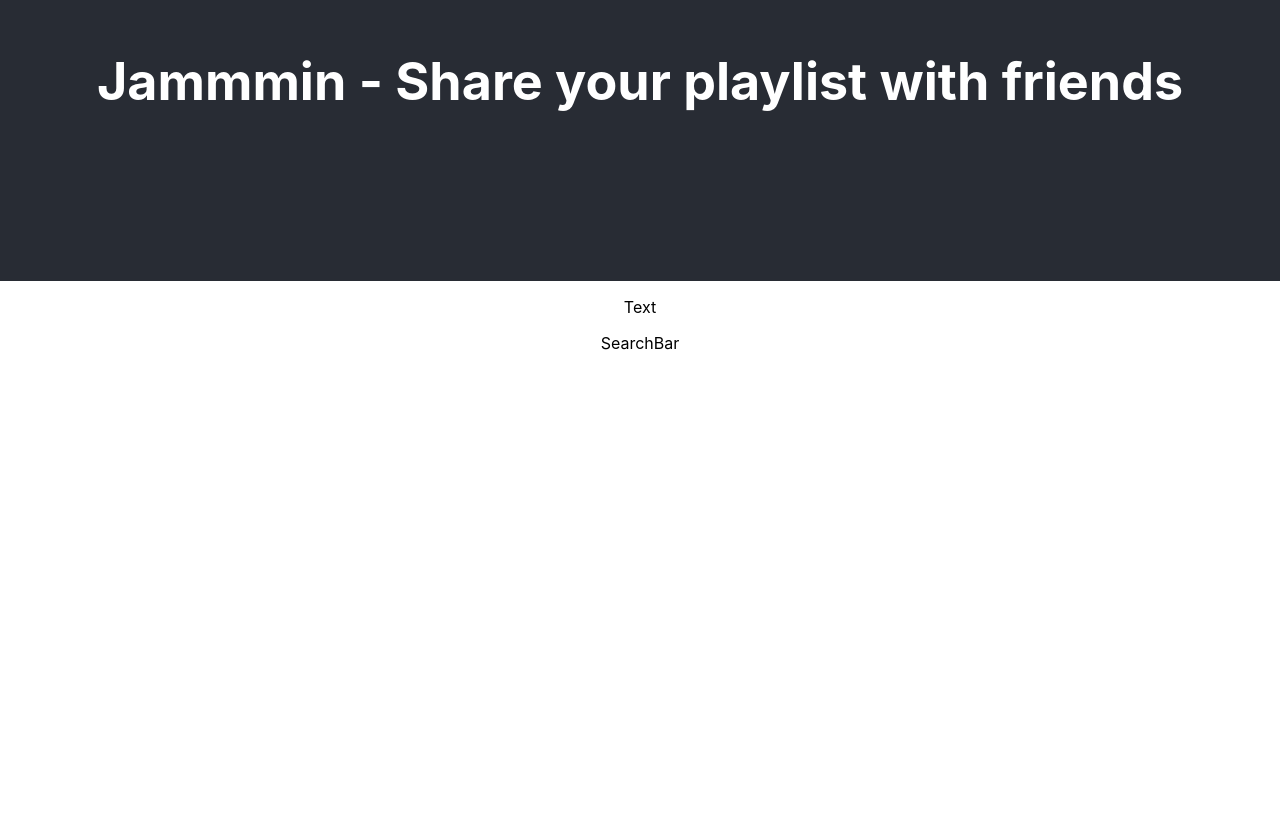
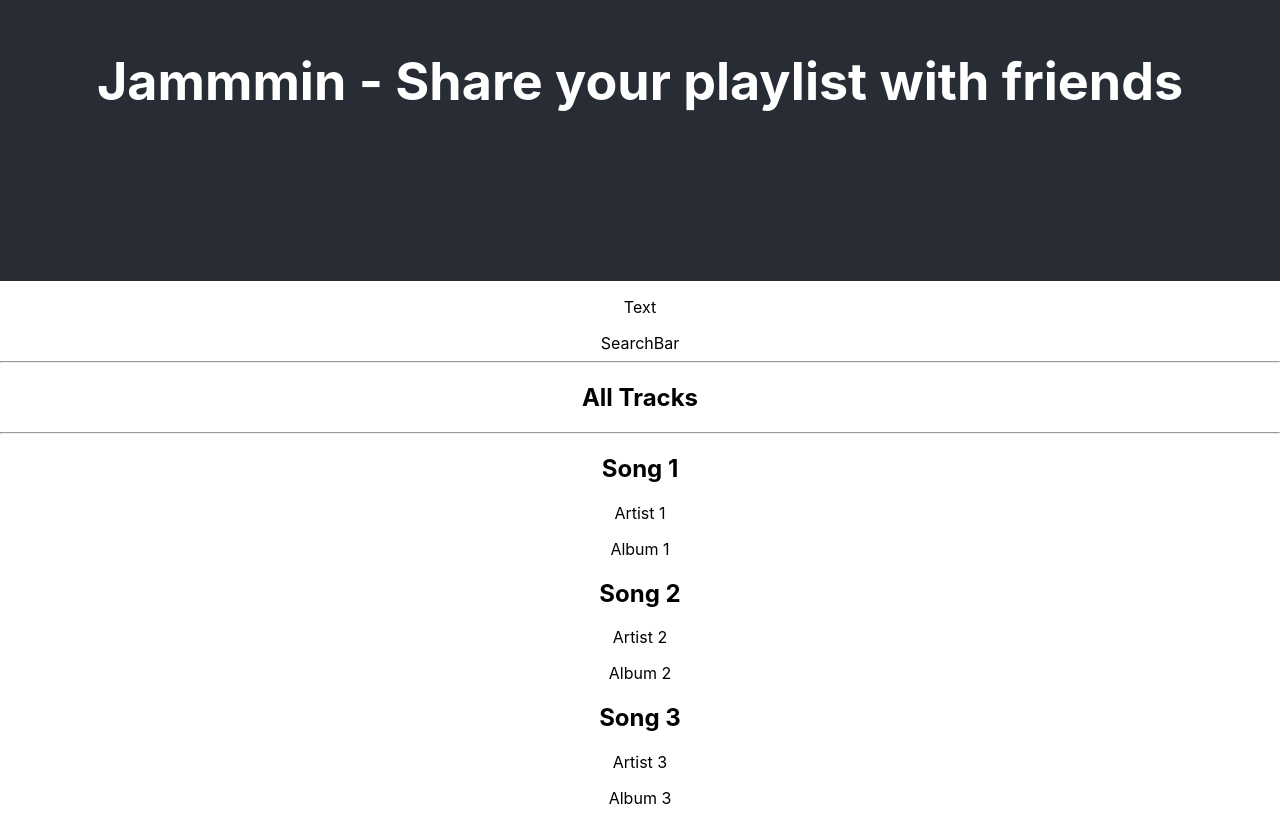
Before and after one commit to DHBuild002/jammmin-playlist-creation-tool, a React (Create React App) app: page / in a window 1280 px wide. Shown: the part 119-943 px from the top of the page. Before the commit the page ends 800 px from the top, so only its background shows below. Built offline with nearby package versions, Linux system fonts and the light colour scheme.

Commit message:
Implement State for TrackList component - Return track data to apps page

```diff
--- a/src/App.js
+++ b/src/App.js
@@ -1,14 +1,41 @@
+import React, { useState } from "react";
 import "./App.css";
+import TrackList from "./components/TrackList";
 
 import SearchBar from "./components/SearchBar.js";
 
 function App() {
+  // Set the initial state of tracks
+  const [tracks] = useState([
+    {
+      id: 1,
+      name: "Song 1",
+      artist: "Artist 1",
+      album: "Album 1",
+    },
+    {
+      id: 2,
+      name: "Song 2",
+      artist: "Artist 2",
+      album: "Album 2",
+    },
+    {
+      id: 3,
+      name: "Song 3",
+      artist: "Artist 3",
+      album: "Album 3",
+    },
+  ]);
+
   return (
     <div className="App">
       <header className="App-header">
         <h1>Jammmin - Share your playlist with friends</h1>
       </header>
       <SearchBar />
+
+      {/* Tracks Data goes below here */}
+      <TrackList tracks={tracks} />
     </div>
   );
 }
--- a/src/components/Track.js
+++ b/src/components/Track.js
@@ -1,7 +1,13 @@
 import React from "react";
 
-const Track = () => {
-  return <div>Track</div>;
+const Track = ({ track }) => {
+  return (
+    <div>
+      <h2>{track.name}</h2>
+      <p>{track.artist}</p>
+      <p>{track.album}</p>
+    </div>
+  );
 };
 
 export default Track;
--- a/src/components/TrackList.js
+++ b/src/components/TrackList.js
@@ -1,7 +1,18 @@
 import React from "react";
+import Track from "./Track";
 
-const TrackList = () => {
-  return <div>TrackList</div>;
+const TrackList = ({ tracks }) => {
+  // const [tracks, setTracks] = useState("");
+  return (
+    <div>
+      <hr></hr>
+      <h2>All Tracks</h2>
+      <hr></hr>
+      {tracks.map((track) => (
+        <Track key={track.id} track={track} />
+      ))}
+    </div>
+  );
 };
 
 export default TrackList;
```
